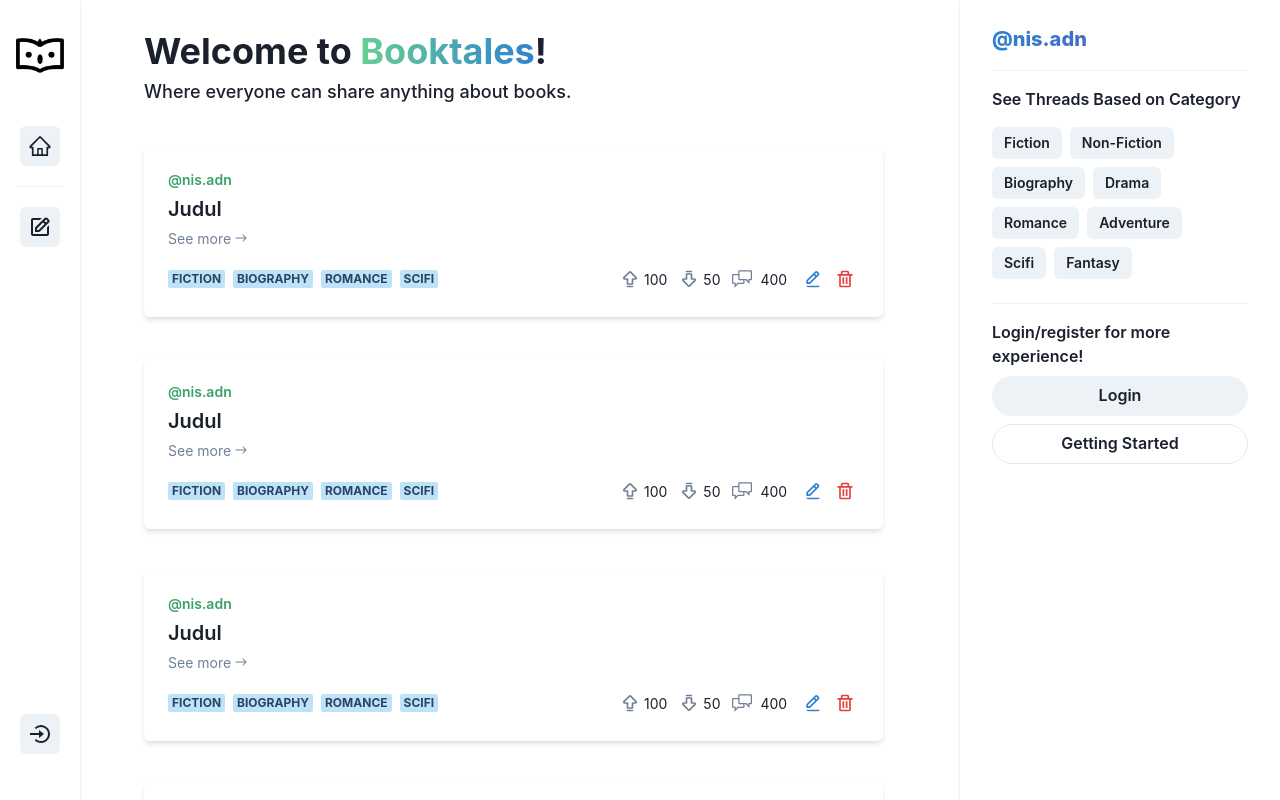
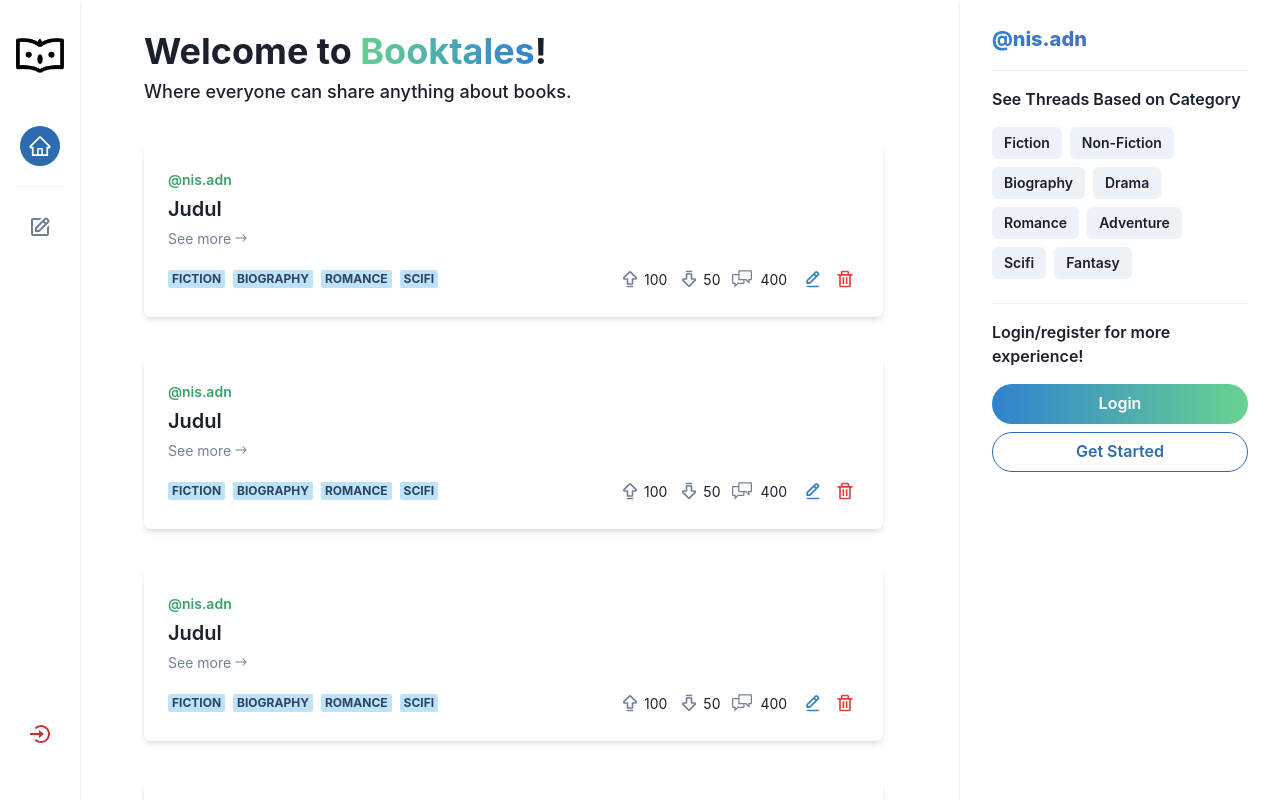
Before and after one commit to nisadn/booktales, a Next.js app: page / in a window 1280 px wide. Shown: the top 800 px of the page. Built offline with nearby package versions, Linux system fonts and the light colour scheme.

Commit message:
feat: add new components and styling

```diff
--- /dev/null
+++ b/components/Button/OutlineButton.tsx
@@ -0,0 +1,21 @@
+import { Button, ButtonProps } from '@chakra-ui/react';
+import React from 'react';
+
+const OutlineButton: React.FC<ButtonProps> = (props) => {
+    const { children, ...rest } = props;
+    return (
+        <Button
+            variant='outline'
+            borderRadius='full'
+            // border='2px'
+            // borderColor='green.300'
+            colorScheme='blue'
+            // color='blue.500'
+            {...rest}
+        >
+            {children}
+        </Button>
+    )
+}
+
+export default OutlineButton;
--- /dev/null
+++ b/components/Button/PrimaryButton.tsx
@@ -0,0 +1,27 @@
+import { Button, ButtonProps } from "@chakra-ui/react"
+import React from "react";
+
+const PrimaryButton: React.FC<ButtonProps> = (props) => {
+    const { children, background, color, ...rest } = props;
+    return (
+        <Button
+            bgGradient='linear(to-l, green.300, blue.500)'
+            color='white'
+            borderRadius='full'
+            _hover={{
+                bgGradient:'linear(to-l, green.400, blue.600)',
+                transition:'0.3s'
+            }}
+            _active={{
+                bgGradient:'linear(to-l, green.500, blue.500)',
+                transition:'0.3s'
+            }}
+            transition='0.3s'
+            {...rest}
+        >
+            {children}
+        </Button>
+    )
+}
+
+export default PrimaryButton;
--- /dev/null
+++ b/components/Button/index.tsx
@@ -0,0 +1,5 @@
+export * from './PrimaryButton';
+export { default as PrimaryButton } from './PrimaryButton';
+
+export * from './OutlineButton';
+export { default as OutlineButton } from './OutlineButton';
--- a/components/Container/RightTab.tsx
+++ b/components/Container/RightTab.tsx
@@ -1,4 +1,5 @@
-import { Box, Button, Divider, Flex, Text } from "@chakra-ui/react"
+import { Box, Button, Divider, Flex, Text } from "@chakra-ui/react";
+import { OutlineButton, PrimaryButton } from "../Button";
 
 const RightTab = () => {
     return (
@@ -21,11 +22,11 @@
                 </Box>
                 <Divider />
                 <Flex direction='column' gap='2'>
-                    <Text fontWeight='semibold'>
+                    <Text fontWeight='semibold' mb='2'>
                         Login/register for more experience!
                     </Text>
-                    <Button borderRadius='full'>Login</Button>
-                    <Button borderRadius='full' variant='outline'>Getting Started</Button>
+                    <PrimaryButton>Login</PrimaryButton>
+                    <OutlineButton>Get Started</OutlineButton>
                 </Flex>
             </Flex>
         </Flex>
--- a/components/Layout/Layout.tsx
+++ b/components/Layout/Layout.tsx
@@ -1,18 +1,19 @@
 import { Flex } from "@chakra-ui/react"
 import React from "react";
 import { RightTab } from "../Container";
-import SideBar from "./SideBar";
+import SideBar from "../Menu/SideBar";
 
 interface LayoutProps {
     children: any;
+    page: string;
 }
 
 const Layout: React.FC<LayoutProps> = (props) => {
-    const { children } = props;
+    const { children, page } = props;
 
     return (
         <Flex w='100vw'>
-            <SideBar />
+            <SideBar page={page} />
             <Flex w='full' ml='80px' mr='26vw' px='16' py='6' direction='column' >
                 { children }
             </Flex>
--- /dev/null
+++ b/components/Menu/MenuIcon.tsx
@@ -0,0 +1,33 @@
+import { Icon, IconButton, Tooltip } from "@chakra-ui/react"
+import React from "react";
+
+interface IMenuIcon {
+    icon: any;
+    label: string;
+    color?: string;
+    isActive?: boolean;
+}
+
+const MenuIcon: React.FC<IMenuIcon> = (props) => {
+    const { icon, label, color, isActive } = props;
+
+    return (
+        <Tooltip hasArrow label={label} placement='right'>
+            <IconButton
+                aria-label={label}
+                icon={<Icon as={icon} w='6' h='6' />}
+                variant='ghost'
+                _hover={{
+                    color:'black',
+                    transition:'0.3s'
+                }}
+                bg={isActive ? 'blue.600' : 'none'}
+                color={isActive ? 'white' : color ? color : 'gray.500'}
+                borderRadius='full'
+                transition='0.3s'
+            />
+        </Tooltip>
+    )
+}
+
+export default MenuIcon;
--- a/components/Layout/SideBar.tsx
+++ b/components/Menu/SideBar.tsx
@@ -1,13 +1,17 @@
-import { Divider, Flex, Icon, IconButton, Tooltip } from '@chakra-ui/react';
+import { Divider, Flex } from '@chakra-ui/react';
 import styled from 'styled-components';
 import { AiOutlineHome } from 'react-icons/ai';
 import { BiEdit, BiLogInCircle } from 'react-icons/bi';
+import MenuIcon from './MenuIcon';
+import React from 'react';
 
-interface ImageProps {
-    img: string;
+interface ISideBar {
+    page: string;
 }
 
-const SideBar = () => {
+const SideBar: React.FC<ISideBar> = (props) => {
+    const { page } = props;
+
     return (
         <Flex w='80px' direction='column' py='6' px='4' h='100vh' boxShadow={'base'} position='fixed' zIndex={3} bg='white'>
             <Flex w='full' h='10vh'>
@@ -15,21 +19,15 @@
             </Flex>
             <Flex gap='5' direction='column' h='full' mt='10'>
             <Flex justify={'center'}>
-            <Tooltip hasArrow label='Home' placement='right'>
-                    <IconButton aria-label='home' icon={<Icon as={AiOutlineHome} w='6' h='6' />} />
-            </Tooltip>
+                <MenuIcon icon={AiOutlineHome} label='Home' isActive={page === 'home'} />
             </Flex>
             <Divider />
             <Flex justify={'center'}>
-            <Tooltip hasArrow label='Add Thread' placement='right'>
-                    <IconButton aria-label='add thread' icon={<Icon as={BiEdit} w='6' h='6' />} />
-            </Tooltip>
+                <MenuIcon icon={BiEdit} label='Add Thread' />
             </Flex>
             </Flex>
-            <Flex w='full' h='10vh' justify='center'>
-            <Tooltip hasArrow label='Login' placement='right'>
-                    <IconButton aria-label='login' icon={<Icon as={BiLogInCircle} w='6' h='6' />} />
-            </Tooltip>
+            <Flex w='full' h='10vh' justify='center' >
+                <MenuIcon icon={BiLogInCircle} label='Login' color='red.600' />
             </Flex>
         </Flex>
     )
--- a/pages/index.tsx
+++ b/pages/index.tsx
@@ -12,7 +12,7 @@
         <link rel="icon" href="/favicon.ico" />
       </Head>
 
-      <Layout>
+      <Layout page='home'>
         <Flex direction='column'>
           <Text as='span' fontSize='4xl' fontWeight='bold'>Welcome to
           <Text as='span'
```
